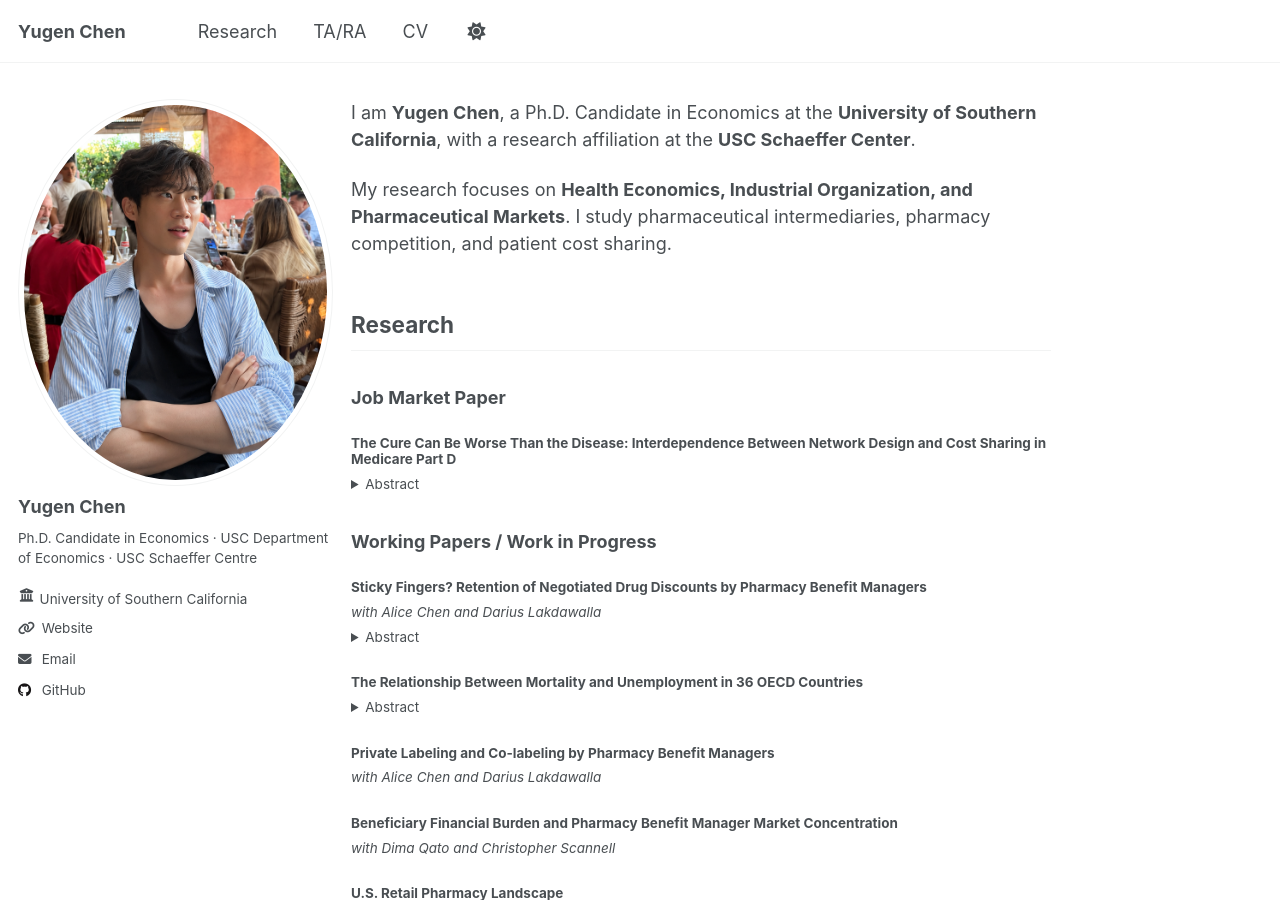
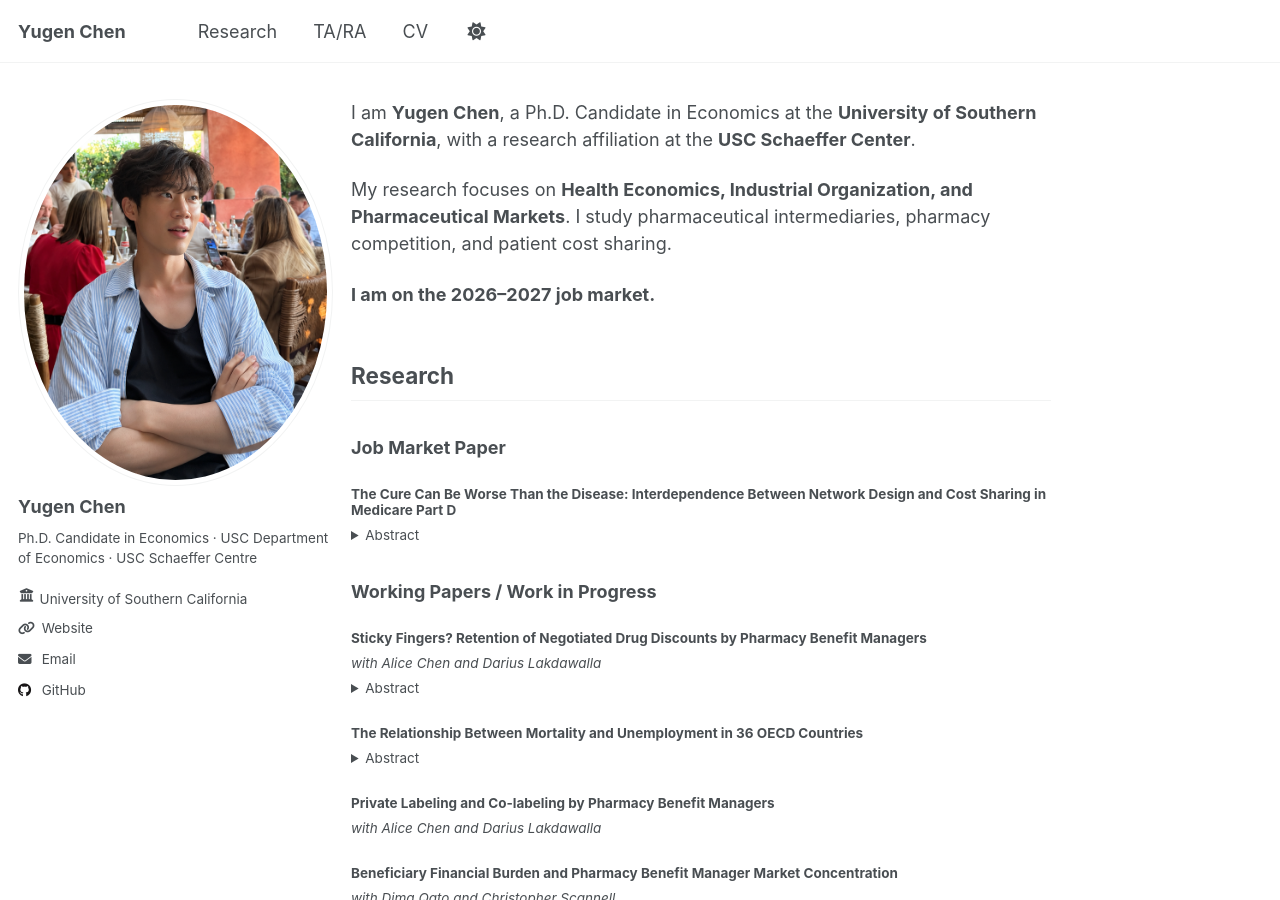
Before and after one commit to YugenChen/YugenChen.github.io, a Jekyll site: the page built from _pages/about.md, in a window 1280 px wide and 900 px high. Built offline with Jekyll 4.4.1, drawn with Linux system fonts in a browser that asks for light colours.

Commit message:
Add bold 2026–2027 job market announcement to homepage

```diff
--- a/_pages/about.md
+++ b/_pages/about.md
@@ -14,6 +14,8 @@ I am **Yugen Chen**, a Ph.D. Candidate in Economics at the **University of South
 
 My research focuses on **Health Economics, Industrial Organization, and Pharmaceutical Markets**. I study pharmaceutical intermediaries, pharmacy competition, and patient cost sharing.
 
+**I am on the 2026–2027 job market.**
+
 ## Research {#research}
 
 {% include research.html %}
```
